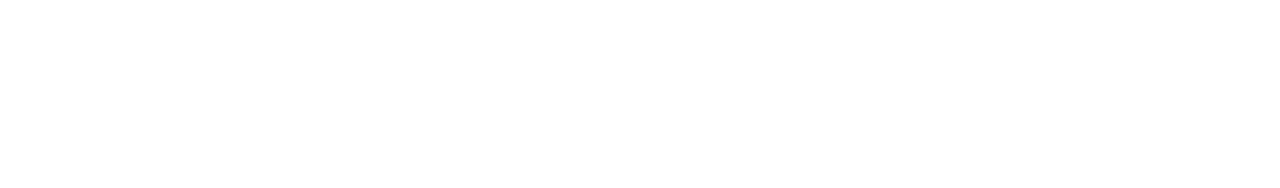
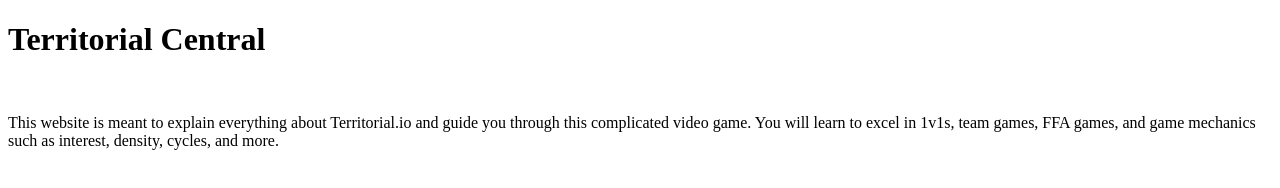
Before and after one commit to Vortexx1114/Territorial.io-Central, a plain HTML site: page index.html in a window 1280 px wide. Drawn offline with Linux system fonts and the light colour scheme.

Commit message:
Update index.html

```diff
--- a/index.html
+++ b/index.html
@@ -4,6 +4,8 @@
     <link rel="stylesheet" href="style.css">
   </head>
   <body>
-
+    <h1>Territorial Central</h1>
+    <br>
+    <p>This website is meant to explain everything about Territorial.io and guide you through this complicated video game. You will learn to excel in 1v1s, team games, FFA games, and game mechanics such as interest, density, cycles, and more.</p>
   </body>
 </html>
```
